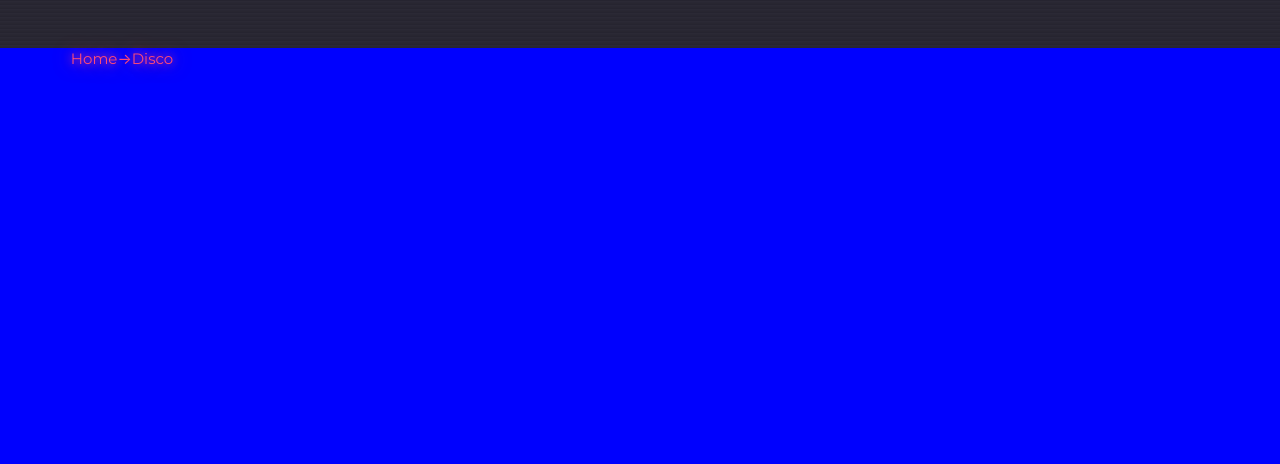
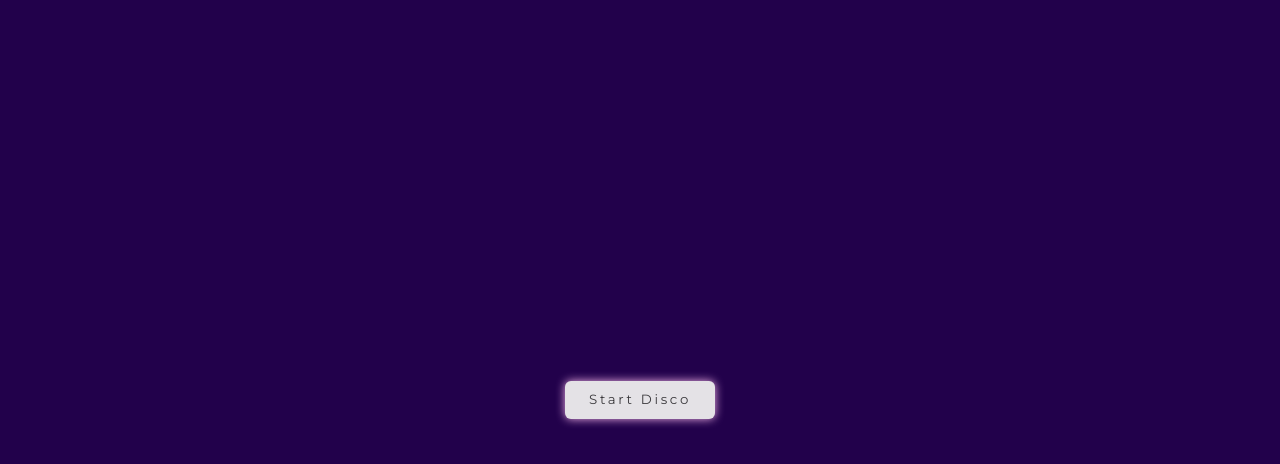
Before and after one commit to zu213/zupstn-website, a React (Create React App) app: page /#/disco in a window 1280 px wide. Shown: the top 464 px of the page. Built offline with nearby package versions, Linux system fonts and the light colour scheme.

Commit message:
Made disco have a start button

```diff
--- a/src/random/Disco.css
+++ b/src/random/Disco.css
@@ -4,10 +4,17 @@
   align-items: center;
   height: 100vh;
   width: 100vw;
+  position: fixed;
+  z-index: 9999;
+  top: 0;
+  background-color: rgb(34 1 75);
+
+  .started {
+    background-color: white;
+  }
 }
 
 .disco-container {
   width: 100%;
   height: 100%;
-  transition: background-color 0.2s ease;
 }
--- a/src/random/Disco.js
+++ b/src/random/Disco.js
@@ -1,10 +1,12 @@
-import { useEffect, useRef } from 'react';
+import { useEffect, useRef, useState } from 'react';
 import './Disco.css';
 
 
 function Disco() {
 
   const discoContainer = useRef(null);
+  const [discoStarted, setDiscoStarted] = useState(false);
+
 
   useEffect(() => {
 
@@ -16,13 +18,17 @@ function Disco() {
       if(!discoContainer.current) return;
       discoContainer.current.style.backgroundColor = discoColours[colour];
       colour = (colour + 1) % discoColours.length;
-    }, 200);
+    }, 50);
   }, []);
 
   return (
-    <div className='disco-page'>
-      <div ref={discoContainer} className='disco-container'>
-      </div>
+    <div className={`disco-page ${discoStarted ? 'started' : ''}`}>
+      {discoStarted ?
+        <div ref={discoContainer} className='disco-container'></div>
+        : <div className='disco-start-container'>
+          <button className='disco-start-button' onClick={() => setDiscoStarted(true)}>Start Disco</button>
+        </div>
+      }
 
     </div>
   );
```
